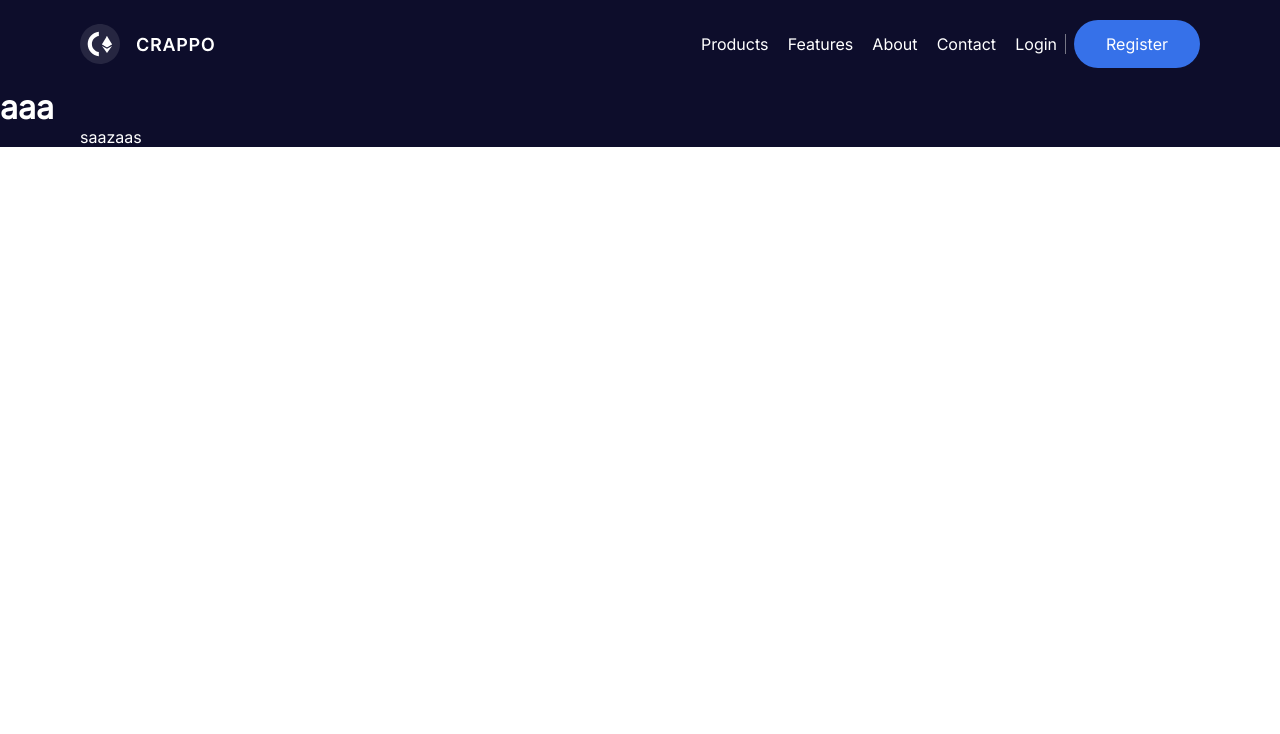
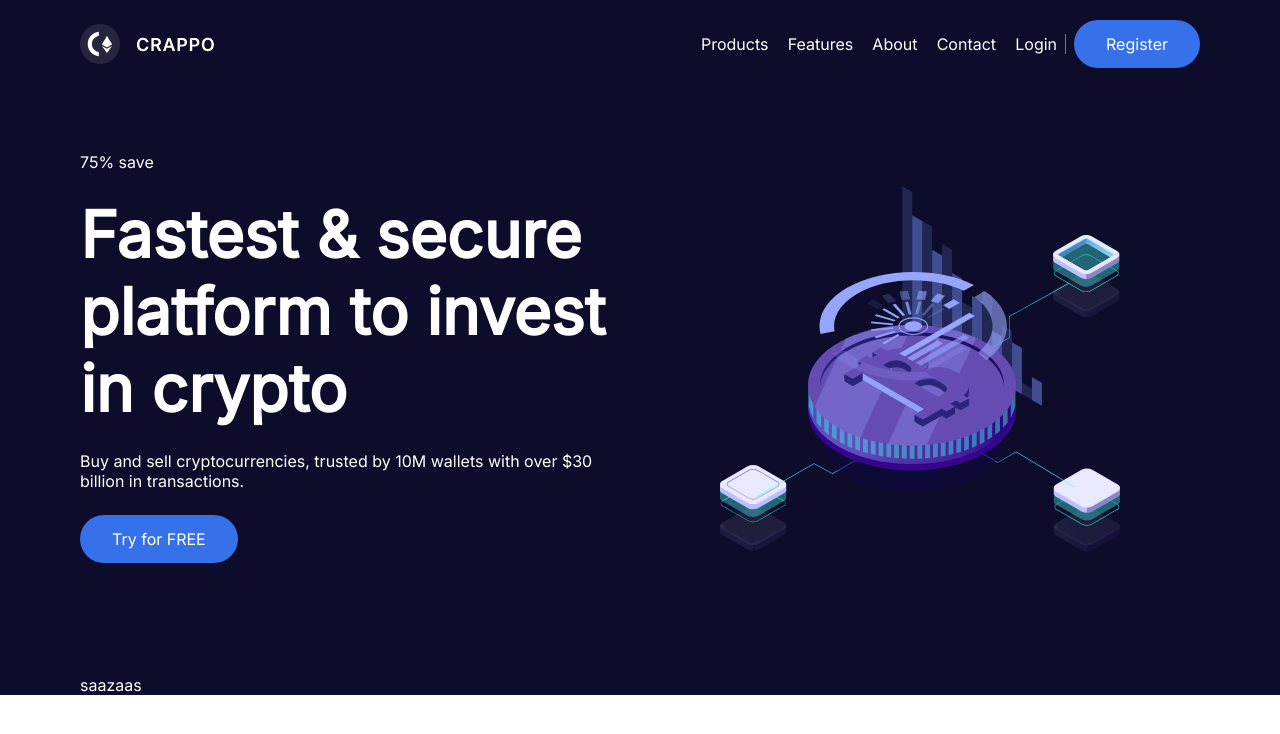
Before and after one commit to piotrszubert/nextjs-dev-portfolio, a SvelteKit app: page / in a window 1280 px wide. Shown: the top 734 px of the page. Built offline with nearby package versions, Linux system fonts and the light colour scheme.

Commit message:
Update +page.svelte

```diff
--- a/src/routes/+page.svelte
+++ b/src/routes/+page.svelte
@@ -1,3 +1,8 @@
-<h1>
-    aaa
-</h1>
+<script>
+    import Hero from "../lib/Hero.svelte";
+</script>
+
+
+<main>
+    <Hero/>
+</main>
```
